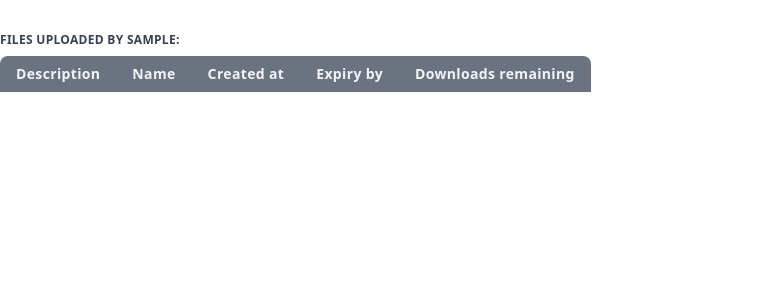
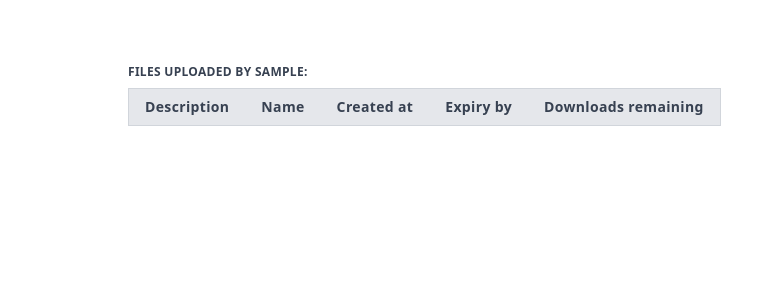
Before and after one commit to disty-online/disty, a Django app: a page that uses disty/templates/disty/files_by_user.html in a window 1280 px wide. Shown: the part 80-380 px from the top of the page, without its empty margins (0-784 px from the left). Run offline with Django 3.2, Linux system fonts and the light colour scheme; a user stored in the database is signed in; tables that the repository leaves empty hold one stand-in row (values such as "Sample post"); lists and menus that the app fills with data are empty; parts of the project's set-up code (start-up, migrations or seed data) failed here and were passed over; some libraries are stand-ins or nearby versions.

Commit message:
Add lighter styling to tables

```diff
--- a/disty/templates/disty/files_by_user.html
+++ b/disty/templates/disty/files_by_user.html
@@ -2,45 +2,55 @@
 {% block content %}
 {% include 'disty/navigation.html' %}
 
-<p class="block uppercase tracking-wide text-gray-700 text-xs font-bold mb-2 pt-8">Files uploaded by
+<div class="container max-w-screen-lg mx-auto mt-6">
+    <p class="block uppercase tracking-wide text-gray-700 text-xs font-bold mb-2 pt-10">Files uploaded by
         {{ user }}:</p>
-<table class="table-auto">
+    <table class="table-fixed">
         <thead>
-        <tr class="bg-gray-500">
-            <th class="rounded-tl-lg px-4 py-2 tracking-wide text-sm font-bold text-gray-100">Description</th>
-            <th class="px-4 py-2 tracking-wide text-sm font-bold text-gray-100">Name</th>
-            <th class="px-4 py-2 tracking-wide text-sm font-bold text-gray-100">Created at</th>
-            <th class="px-4 py-2 tracking-wide text-sm font-bold text-gray-100">Expiry by</th>
-            <th class="rounded-tr-lg px-4 py-2 tracking-wide text-sm font-bold text-gray-100">Downloads remaining</th>
+            <tr class="bg-gray-200">
+                <th
+                    class="border-l border-t border-b border-gray-300 px-4 py-2 tracking-wide text-sm font-bold text-gray-700">
+                    Description</th>
+                <th class="border-t border-b border-gray-300 px-4 py-2 tracking-wide text-sm font-bold text-gray-700">
+                    Name</th>
+                <th class="border-t border-b border-gray-300 px-4 py-2 tracking-wide text-sm font-bold text-gray-700">
+                    Created at</th>
+                <th class="border-t border-b border-gray-300 px-4 py-2 tracking-wide text-sm font-bold text-gray-700">
+                    Expiry by</th>
+                <th
+                    class="border-r border-t border-b border-gray-300 px-4 py-2 tracking-wide text-sm font-bold text-gray-700">
+                    Downloads remaining
+                </th>
             </tr>
         </thead>
         <tbody>
             {% for url in files %}
             {% if forloop.last %}
-        <tr class="hover:bg-red-100">
-            <td class="border-l border-b border-gray-500 px-4 py-2 tracking-wide text-sm">{{ url.file.description }}
+            <tr class="hover:bg-gray-200">
+                <td class="border-l border-b border-gray-300 px-4 py-2 tracking-wide text-sm">{{ url.file.description }}
                 </td>
-            <td class="border-b border-gray-500 px-4 py-2 tracking-wide text-sm"><a class="underline"
+                <td class="border-b border-gray-300 px-4 py-2 tracking-wide text-sm"><a class="underline"
                         href="download/{{ url.url }}">{{ url.file.name}}</a></td>
-            <td class="border-b border-gray-500 px-4 py-2 tracking-wide text-sm">{{ url.created_at }}</td>
-            <td class="border-b border-gray-500 px-4 py-2 tracking-wide text-sm">{{ url.expiry }} (<a class="underline"
-                    href="edit_upload/form/{{ url.url }}">edit</a>)</td>
-            <td class="border-r border-b border-gray-500 px-4 py-2 tracking-wide text-sm">{{ url.download_limit }} (<a
-                    class="underline" href="edit_upload/form/{{ url.url }}">edit</a>)</td>
+                <td class="border-b border-gray-300 px-4 py-2 tracking-wide text-sm">{{ url.created_at }}</td>
+                <td class="border-b border-gray-300 px-4 py-2 tracking-wide text-sm">{{ url.expiry }} <a
+                        class="underline text-xs text-gray-500" href="edit_upload/form/{{ url.url }}">edit</a></td>
+                <td class="border-r border-b border-gray-300 px-4 py-2 tracking-wide text-sm">{{ url.download_limit }}
+                    <a class="underline text-xs text-gray-500" href="edit_upload/form/{{ url.url }}">edit</a></td>
             </tr>
             {% else %}
-        <tr class="hover:bg-red-100">
-            <td class="border-l border-gray-500 px-4 py-2 tracking-wide text-sm">{{ url.file.description }}</td>
-            <td class="border-gray-500 px-4 py-2 tracking-wide text-sm"><a class="underline"
+            <tr class="hover:bg-gray-200">
+                <td class="border-l border-gray-300 px-4 py-2 tracking-wide text-sm">{{ url.file.description }}</td>
+                <td class="border-gray-300 px-4 py-2 tracking-wide text-sm"><a class="underline"
                         href="download/{{ url.url }}">{{ url.file.name}}</a></td>
-            <td class="border-gray-500 px-4 py-2 tracking-wide text-sm">{{ url.created_at }}</td>
-            <td class="border-gray-500 px-4 py-2 tracking-wide text-sm">{{ url.expiry }} (<a class="underline"
-                    href="edit_upload/form/{{ url.url }}">edit</a>)</td>
-            <td class="border-r border-gray-500 px-4 py-2 tracking-wide text-sm">{{ url.download_limit }} (<a
-                    class="underline" href="edit_upload/form/{{ url.url }}">edit</a>)</td>
+                <td class="border-gray-300 px-4 py-2 tracking-wide text-sm">{{ url.created_at }}</td>
+                <td class="border-gray-300 px-4 py-2 tracking-wide text-sm">{{ url.expiry }} <a class="underline
+                        text-xs text-gray-500" href="edit_upload/form/{{ url.url }}">edit</a></td>
+                <td class="border-r border-gray-300 px-4 py-2 tracking-wide text-sm">{{ url.download_limit }} <a
+                        class="underline text-xs text-gray-500" href="edit_upload/form/{{ url.url }}">edit</a></td>
             </tr>
             {% endif %}
             {% endfor %}
         </tbody>
     </table>
     {% endblock %}
+</div>
--- a/disty/templates/disty/home.html
+++ b/disty/templates/disty/home.html
@@ -1,8 +1,6 @@
 {% extends 'base.html' %}
 {% block content %}
 {% include 'disty/navigation.html' %}
-
-<!-- box-shadow: 0 10px 15px -3px rgba(0,0,0,.5), 0 4px 6px -2px rgba(0,0,0,.05); -->
 
 <div class="flex mt-16">
 
```
Also changed, not shown: disty/templates/disty/files_for_user.html (+29 -18 lines), disty/templates/disty/links_by_user.html (+22 -16 lines). Lines whose indentation alone changed are shown as unchanged.
